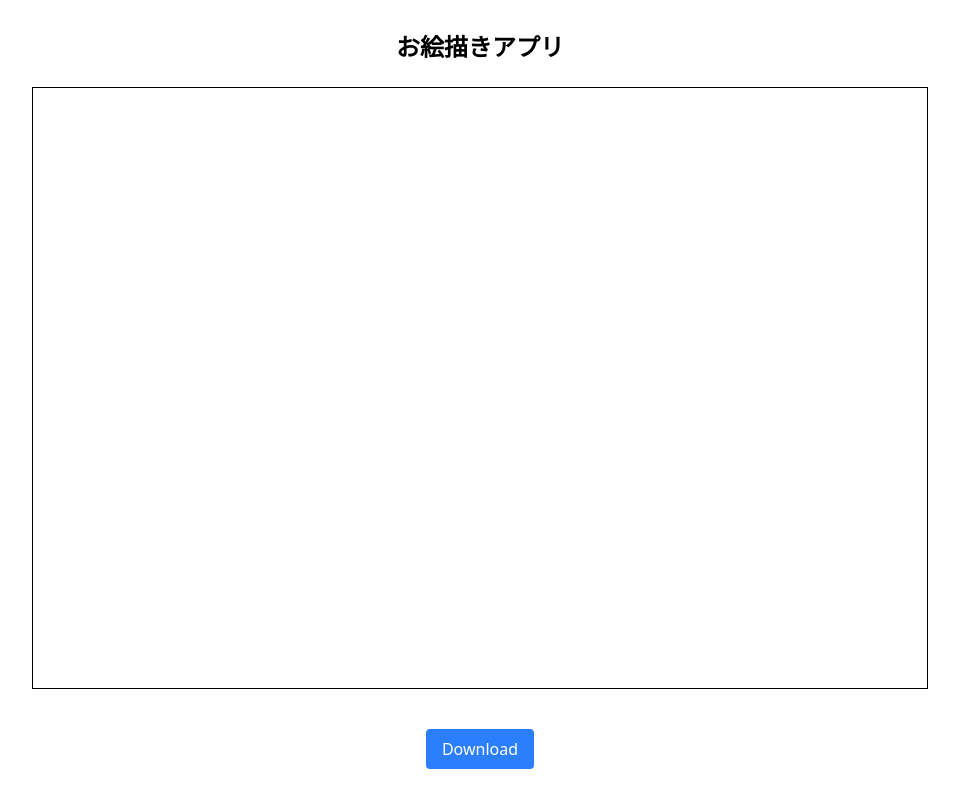
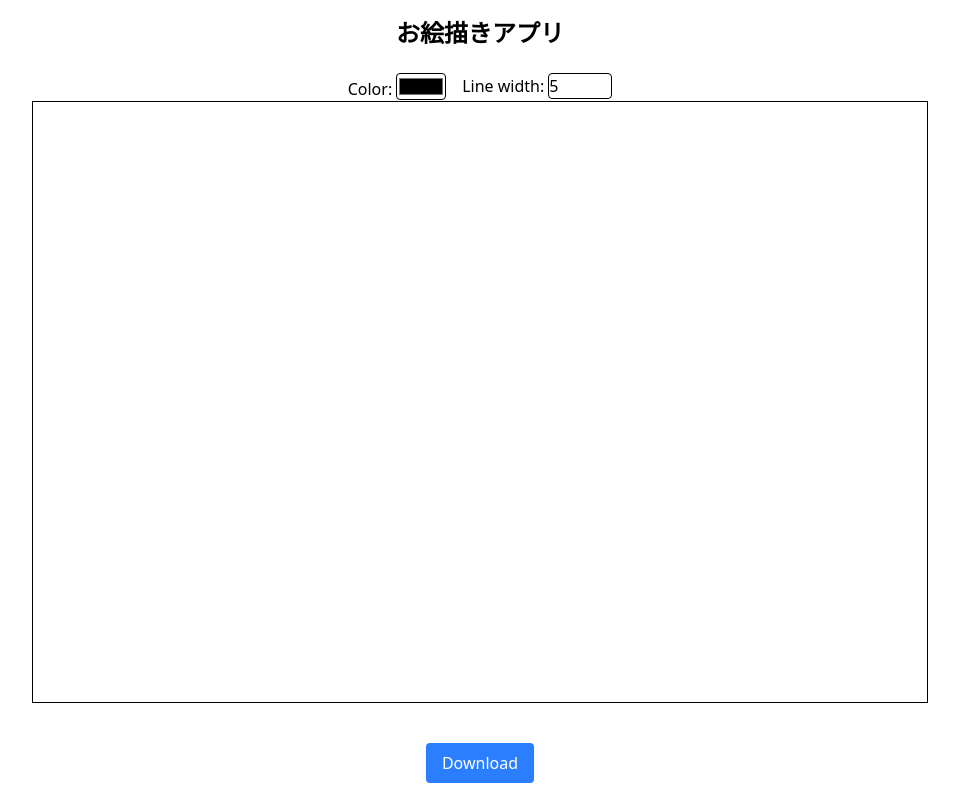
Before and after one commit to sano-r/my-oekaki, a React (Vite) app: page / in a window 1280 px wide. Shown: the whole page, without its empty margins (160-1119 px from the left). Built offline with nearby package versions, Linux system fonts and the light colour scheme.

Commit message:
線の太さ変更、線の色変更機能追加

```diff
--- a/src/App.tsx
+++ b/src/App.tsx
@@ -1,9 +1,11 @@
-import { useRef } from "react";
+import { useRef, useState } from "react";
 import { useDrawing } from "./hooks/useDrawing";
 
 export function App() {
+  const [color, setColor] = useState("#000000");
+  const [lineWidth, setLineWidth] = useState(5);
   const canvasRef = useRef<HTMLCanvasElement>(null);
-  useDrawing(canvasRef);
+  useDrawing(canvasRef, color, lineWidth);
 
   const downloadImage = () => {
     if (canvasRef.current) {
@@ -25,6 +27,26 @@ export function App() {
     <div className="flex flex-col items-center justify-center min-h-screen p-4">
       <h1 className="text-2xl font-bold">お絵描きアプリ</h1>
       <br />
+      <div className="flex space-x-4">
+        <label>
+          Color:
+          <input
+            type="color"
+            value={color}
+            onChange={(e) => setColor(e.target.value)}
+            className="border rounded ml-1"
+          />
+        </label>
+        <label>
+          Line width:
+          <input
+            type="number"
+            value={lineWidth}
+            onChange={(e) => setLineWidth(Number(e.target.value))}
+            className="border rounded w-16 ml-1"
+          />
+        </label>
+      </div>
       <canvas
         ref={canvasRef}
         width={800}
--- a/src/hooks/useDrawing.ts
+++ b/src/hooks/useDrawing.ts
@@ -1,7 +1,9 @@
 import { useEffect, useState } from "react";
 
 export const useDrawing = (
-  canvasRef: React.RefObject<HTMLCanvasElement | null>
+  canvasRef: React.RefObject<HTMLCanvasElement | null>,
+  color: string,
+  lineWidth: number
 ) => {
   const [isDrawing, setIsDrawing] = useState(false);
 
@@ -9,7 +11,7 @@ export const useDrawing = (
     const rect = canvas.getBoundingClientRect();
     return {
       x: (evt.clientX - rect.left) * (canvas.width / rect.width),
-      y: (evt.clientY - rect.top) * (canvas.height / rect.height)
+      y: (evt.clientY - rect.top) * (canvas.height / rect.height),
     };
   };
 
@@ -19,7 +21,9 @@ export const useDrawing = (
       if (ctx) {
         const pos = getMousePos(canvasRef.current, e);
         ctx.beginPath();
-        ctx.moveTo(pos.x, pos.y);;
+        ctx.moveTo(pos.x, pos.y);
+        ctx.strokeStyle = color;
+        ctx.lineWidth = lineWidth;
         setIsDrawing(true);
       }
     }
@@ -48,7 +52,7 @@ export const useDrawing = (
       canvas.width = canvas.clientWidth;
       canvas.height = canvas.clientHeight;
     }
-  }, []);
+  }, [canvasRef]);
 
   useEffect(() => {
     const canvas = canvasRef.current;
```
Also changed, not shown: 1 other file (tests, documents, lock files or other folders).
